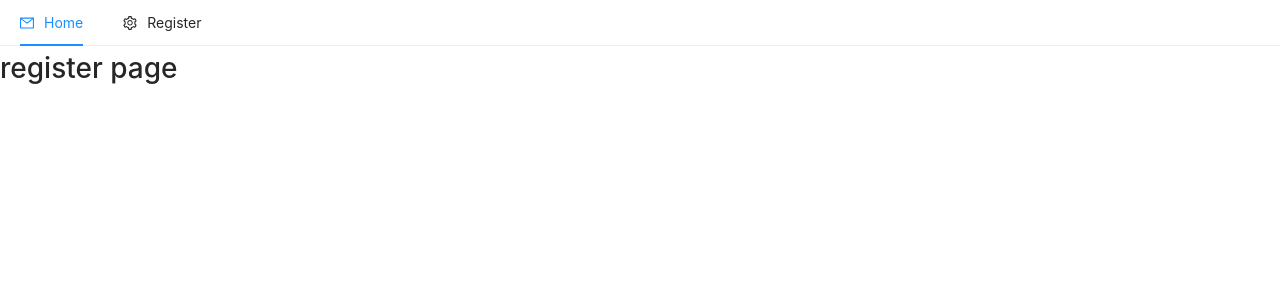
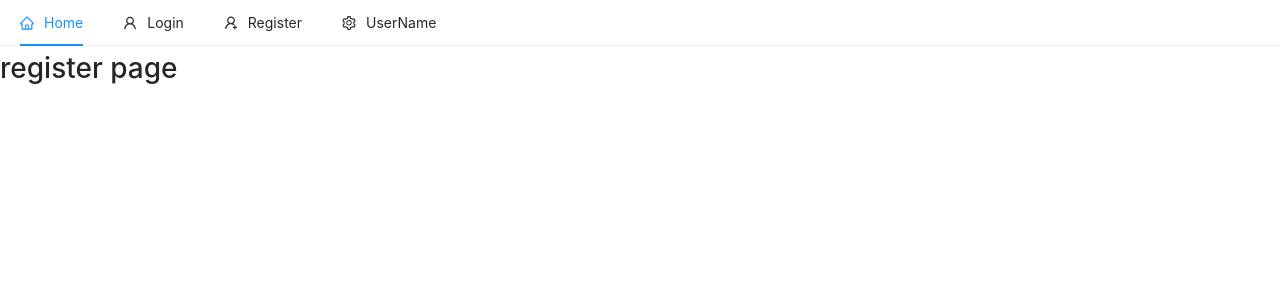
Before and after one commit to SyedMuhammadAzhar/ecommerce-bakarwaal, a React (Create React App) app in the folder client/: page /register in a window 1280 px wide. Shown: the top 300 px of the page. Built offline with nearby package versions, Linux system fonts and the light colour scheme.

Commit message:
Ant Design Icons and Menu float right

```diff
--- a/client/src/components/nav/Header.js
+++ b/client/src/components/nav/Header.js
@@ -1,18 +1,19 @@
 import React, { useState } from 'react'
 
 import { Menu } from 'antd';
-import { MailOutlined, AppstoreOutlined, SettingOutlined } from '@ant-design/icons';
+import { HomeOutlined , SettingOutlined,UserOutlined,UserAddOutlined } from '@ant-design/icons';
 
 const { SubMenu } = Menu; //Menu.subMenu   its destructoring
 
 const Header =()=>{
 
 
-    const [current,setCurrent]=useState("");
+    const [current,setCurrent]=useState("home");
 
 
-    const handleClick=()=>{
+    const handleClick=(e)=>{
 
+        setCurrent(e.key);
 
 
     }
@@ -22,15 +23,25 @@
 
     return (
         <Menu onClick={handleClick} selectedKeys={[current]} mode="horizontal">
-          <Menu.Item key="mail" icon={<MailOutlined />}>
+          <Menu.Item key="home" icon={<HomeOutlined />}>
             Home
           </Menu.Item>
 
-          <SubMenu key="SubMenu" icon={<SettingOutlined />} title="Register">
-            <Menu.ItemGroup title="Item 1">
-              <Menu.Item key="setting:1">Option 1</Menu.Item>
-              <Menu.Item key="setting:2">Option 2</Menu.Item>
-            </Menu.ItemGroup>
+          <Menu.Item key="login" icon={<UserOutlined />} className="float-right">
+            Login
+          </Menu.Item>
+
+          <Menu.Item key="register" icon={<UserAddOutlined /> } className="float-right">
+            Register
+          </Menu.Item>
+
+
+
+          <SubMenu key="SubMenu" icon={<SettingOutlined />} title="UserName">
+
+              <Menu.Item key="setting:1">DashBoard</Menu.Item>
+              <Menu.Item key="setting:2">Logout</Menu.Item>
+
 
           </SubMenu>
 
```
Also changed, not shown: 1 other file (tests, documents, lock files or other folders).
